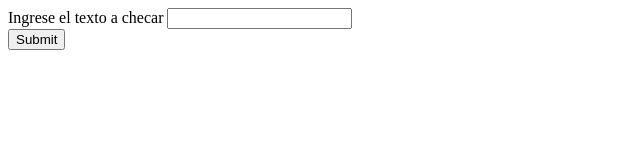
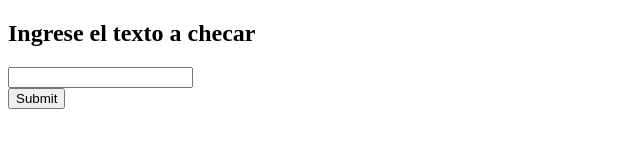
Before and after one commit to stompercito/Examen1CN, a website: page src/html/index.html in a window 1280 px wide. Shown: the whole page, without its empty margins (0-640 px from the left). Drawn offline with Linux system fonts and the light colour scheme.

Commit message:
Pues aqui haciendo commits a lo loco

```diff
--- a/src/html/index.html
+++ b/src/html/index.html
@@ -7,11 +7,49 @@
     <title>Tone Analyzer</title>
 </head>
 <body>
-    <form action="begin-create-done.html" method="get">
-        Ingrese el texto a checar <input type="text" name="text">
-        <br>
+    <form name="form" action="" method="post">
+        <h2> Ingrese el texto a checar </h2>
 
-        <input type="submit" value="Submit">
+            <input id = "text1" type="text" name="text">
+        <br> <div></div>
+            <button onclick="sub(document.forms[0].text1.value)">Submit</button>
+
     </form>
+
+    <div id="h">
+
+    </div>
+
+    <script>
+
+
+    //submit
+    function sub(text1){
+
+        console.log(text1);
+
+        setTimeout(function() {
+            var response = httpPost("https://toneanalyzer-luisgallegos-app.mybluemix.net/api/toneAnalyzer");
+            }, 3000);
+            function httpPost(theUrl) {
+            xmlhttp = new XMLHttpRequest();
+            xmlhttp.setRequestHeader('Content-Type', 'application/json');
+            xmlhttp.open('POST', theUrl);
+                    let textToneJson = {
+                        toneInput: {
+                            text: text1
+                            },
+                        contentLanguage: "EN"
+                    };
+                    xmlhttp.send(JSON.stringify(textToneJson));
+            xmlhttp.onload = function () {
+                var r = xmlhttp.responseText;
+                document.getElementById("h").innerHTML = r;
+            }
+        };
+
+    };
+</script>
 </body>
+
 </html>
```
Also changed, not shown: src/routes/index.js (+2 -10 lines).
